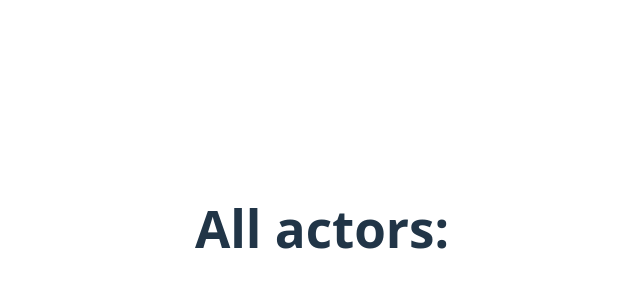
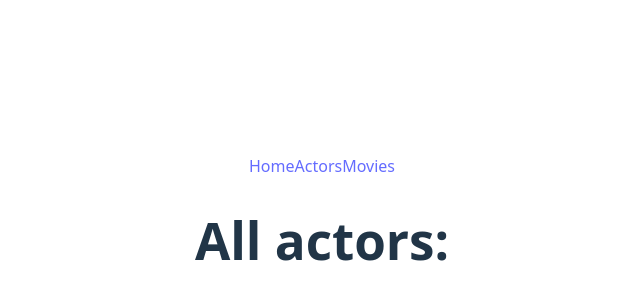
Before and after one commit to desislava-m/movie-casting-analyzer-app, a React (Vite) app: page /actors in a window 1280 px wide. Shown: the part 172-472 px from the top of the page, without its empty margins (318-958 px from the left). Built offline with nearby package versions, Linux system fonts and the light colour scheme.

Commit message:
Adding Navbar to ActorsPage and Actor component

```diff
--- a/src/components/Actor.jsx
+++ b/src/components/Actor.jsx
@@ -1,6 +1,7 @@
 import { useContext } from "react";
 import { DataContext } from "../context/DataContext";
 import { useParams } from "react-router-dom";
+import Navbar from "./Navbar";
 
 
 export default function Actor() {
@@ -31,6 +32,7 @@ export default function Actor() {
 
     return (
         <>
+        <Navbar />
         <h1>{`${actorName}'s Movies`}</h1>
         <ul>
             {moviesAndRoles.map((item, index) => {
--- a/src/views/ActorsPage.jsx
+++ b/src/views/ActorsPage.jsx
@@ -1,6 +1,7 @@
 import { useContext } from "react";
 import { DataContext } from "../context/DataContext";
 import { Link } from "react-router-dom";
+import Navbar from "../components/Navbar";
 
 export default function ActorsPage() {
 
@@ -8,6 +9,7 @@ export default function ActorsPage() {
 
     return (
         <>
+        <Navbar />
         <h1>All actors:</h1>
         <ul>
             {actors.map((actor) => {
```
